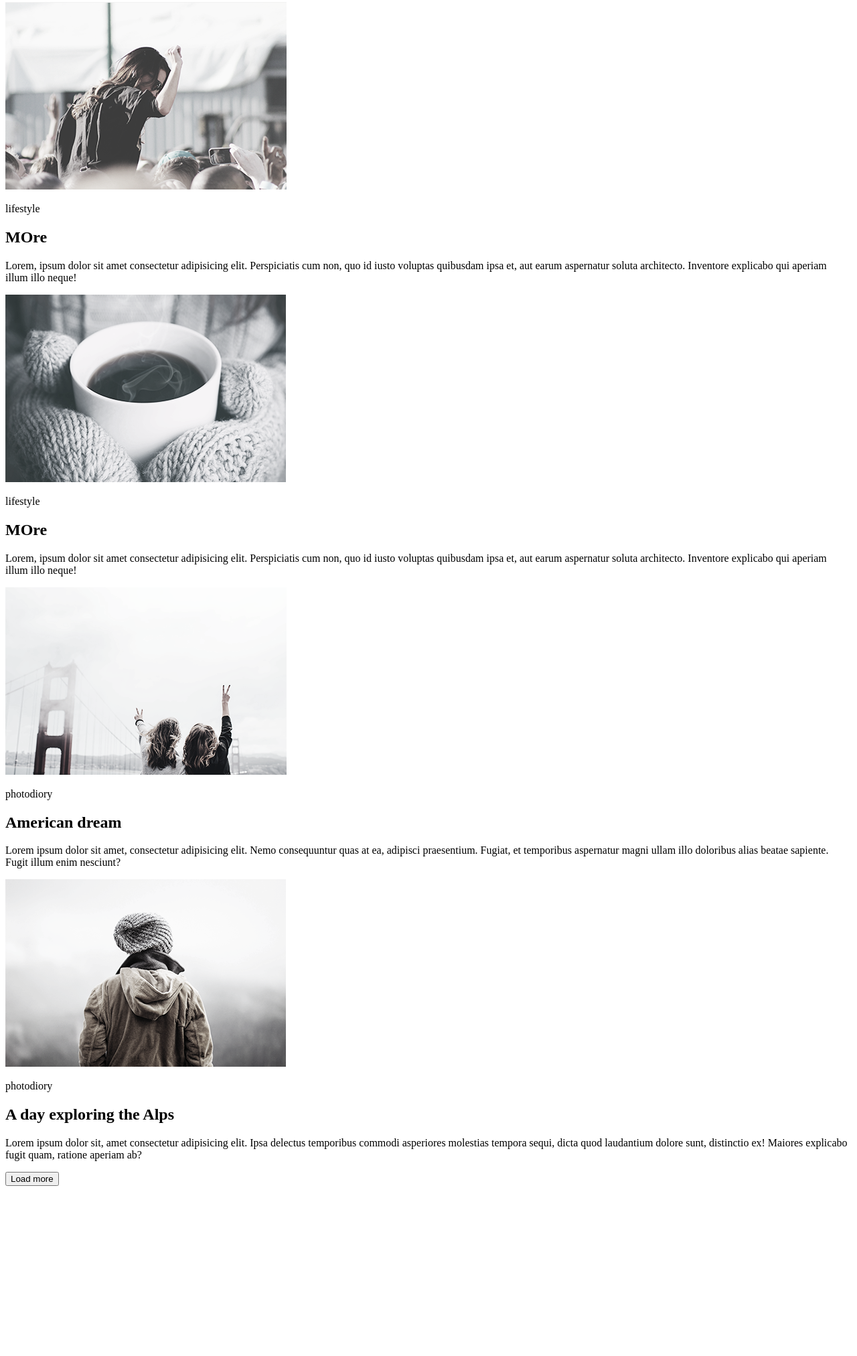
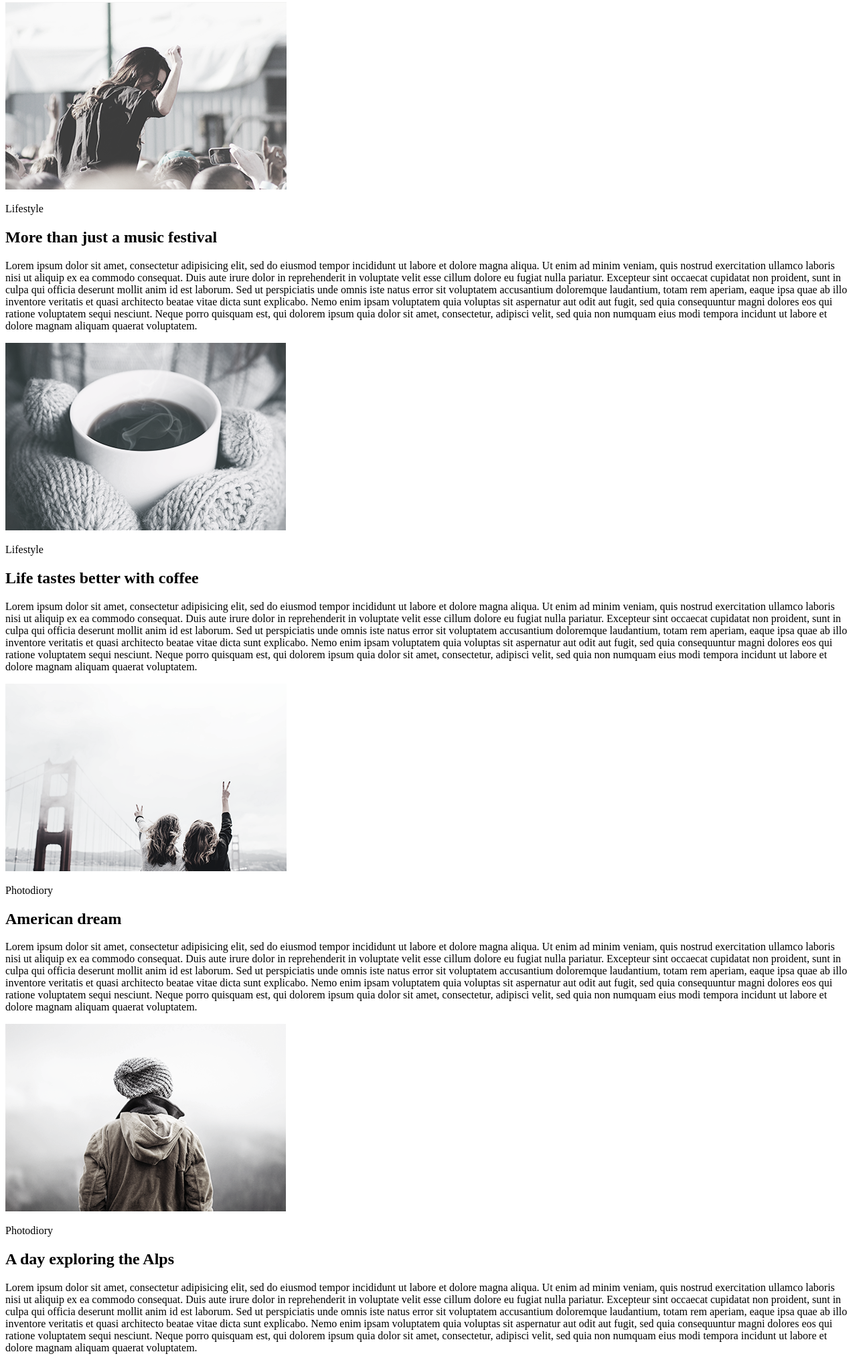
Before and after one commit to Kuchinskiy/goit-fe-course, a plain HTML site: page module01/index.html in a window 1280 px wide. Shown: the part 101-2126 px from the top of the page at 67% size. Before the commit the page ends 1880 px from the top, so only its background shows below. Drawn offline with Linux system fonts and the light colour scheme.

Commit message:
HappyEnd

```diff
--- a/module01/index.html
+++ b/module01/index.html
@@ -23,27 +23,27 @@
     <section>
         <article>
             <img src="img/image1.png" alt="">
-            <p>lifestyle</p>
-            <h2>MOre</h2>
-            <p>Lorem, ipsum dolor sit amet consectetur adipisicing elit. Perspiciatis cum non, quo id iusto voluptas quibusdam ipsa et, aut earum aspernatur soluta architecto. Inventore explicabo qui aperiam illum illo neque!</p>
+            <p>Lifestyle</p>
+            <h2>More than just a music festival </h2>
+            <p>Lorem ipsum dolor sit amet, consectetur adipisicing elit, sed do eiusmod tempor incididunt ut labore et dolore magna aliqua. Ut enim ad minim veniam, quis nostrud exercitation ullamco laboris nisi ut aliquip ex ea commodo consequat. Duis aute irure dolor in reprehenderit in voluptate velit esse cillum dolore eu fugiat nulla pariatur. Excepteur sint occaecat cupidatat non proident, sunt in culpa qui officia deserunt mollit anim id est laborum. Sed ut perspiciatis unde omnis iste natus error sit voluptatem accusantium doloremque laudantium, totam rem aperiam, eaque ipsa quae ab illo inventore veritatis et quasi architecto beatae vitae dicta sunt explicabo. Nemo enim ipsam voluptatem quia voluptas sit aspernatur aut odit aut fugit, sed quia consequuntur magni dolores eos qui ratione voluptatem sequi nesciunt. Neque porro quisquam est, qui dolorem ipsum quia dolor sit amet, consectetur, adipisci velit, sed quia non numquam eius modi tempora incidunt ut labore et dolore magnam aliquam quaerat voluptatem.</p>
         </article>
         <article>
             <img src="img/image2.png" alt="">
-            <p>lifestyle</p>
-            <h2>MOre</h2>
-            <p>Lorem, ipsum dolor sit amet consectetur adipisicing elit. Perspiciatis cum non, quo id iusto voluptas quibusdam ipsa et, aut earum aspernatur soluta architecto. Inventore explicabo qui aperiam illum illo neque!</p>
+            <p>Lifestyle</p>
+            <h2>Life tastes better with coffee</h2>
+            <p>Lorem ipsum dolor sit amet, consectetur adipisicing elit, sed do eiusmod tempor incididunt ut labore et dolore magna aliqua. Ut enim ad minim veniam, quis nostrud exercitation ullamco laboris nisi ut aliquip ex ea commodo consequat. Duis aute irure dolor in reprehenderit in voluptate velit esse cillum dolore eu fugiat nulla pariatur. Excepteur sint occaecat cupidatat non proident, sunt in culpa qui officia deserunt mollit anim id est laborum. Sed ut perspiciatis unde omnis iste natus error sit voluptatem accusantium doloremque laudantium, totam rem aperiam, eaque ipsa quae ab illo inventore veritatis et quasi architecto beatae vitae dicta sunt explicabo. Nemo enim ipsam voluptatem quia voluptas sit aspernatur aut odit aut fugit, sed quia consequuntur magni dolores eos qui ratione voluptatem sequi nesciunt. Neque porro quisquam est, qui dolorem ipsum quia dolor sit amet, consectetur, adipisci velit, sed quia non numquam eius modi tempora incidunt ut labore et dolore magnam aliquam quaerat voluptatem.</p>
         </article>
         <article>
             <img src="img/image3.png" alt="">
-            <p>photodiory</p>
-            <h2>American  dream</h2>
-            <p>Lorem ipsum dolor sit amet, consectetur adipisicing elit. Nemo consequuntur quas at ea, adipisci praesentium. Fugiat, et temporibus aspernatur magni ullam illo doloribus alias beatae sapiente. Fugit illum enim nesciunt?</p>
+            <p>Photodiory</p>
+            <h2>American dream</h2>
+            <p>Lorem ipsum dolor sit amet, consectetur adipisicing elit, sed do eiusmod tempor incididunt ut labore et dolore magna aliqua. Ut enim ad minim veniam, quis nostrud exercitation ullamco laboris nisi ut aliquip ex ea commodo consequat. Duis aute irure dolor in reprehenderit in voluptate velit esse cillum dolore eu fugiat nulla pariatur. Excepteur sint occaecat cupidatat non proident, sunt in culpa qui officia deserunt mollit anim id est laborum. Sed ut perspiciatis unde omnis iste natus error sit voluptatem accusantium doloremque laudantium, totam rem aperiam, eaque ipsa quae ab illo inventore veritatis et quasi architecto beatae vitae dicta sunt explicabo. Nemo enim ipsam voluptatem quia voluptas sit aspernatur aut odit aut fugit, sed quia consequuntur magni dolores eos qui ratione voluptatem sequi nesciunt. Neque porro quisquam est, qui dolorem ipsum quia dolor sit amet, consectetur, adipisci velit, sed quia non numquam eius modi tempora incidunt ut labore et dolore magnam aliquam quaerat voluptatem.</p>
         </article>
         <article>
             <img src="img/image4.png" alt="">
-            <p>photodiory</p>
+            <p>Photodiory</p>
             <h2>A day exploring the Alps</h2>
-            <p>Lorem ipsum dolor sit, amet consectetur adipisicing elit. Ipsa delectus temporibus commodi asperiores molestias tempora sequi, dicta quod laudantium dolore sunt, distinctio ex! Maiores explicabo fugit quam, ratione aperiam ab?</p>
+            <p>Lorem ipsum dolor sit amet, consectetur adipisicing elit, sed do eiusmod tempor incididunt ut labore et dolore magna aliqua. Ut enim ad minim veniam, quis nostrud exercitation ullamco laboris nisi ut aliquip ex ea commodo consequat. Duis aute irure dolor in reprehenderit in voluptate velit esse cillum dolore eu fugiat nulla pariatur. Excepteur sint occaecat cupidatat non proident, sunt in culpa qui officia deserunt mollit anim id est laborum. Sed ut perspiciatis unde omnis iste natus error sit voluptatem accusantium doloremque laudantium, totam rem aperiam, eaque ipsa quae ab illo inventore veritatis et quasi architecto beatae vitae dicta sunt explicabo. Nemo enim ipsam voluptatem quia voluptas sit aspernatur aut odit aut fugit, sed quia consequuntur magni dolores eos qui ratione voluptatem sequi nesciunt. Neque porro quisquam est, qui dolorem ipsum quia dolor sit amet, consectetur, adipisci velit, sed quia non numquam eius modi tempora incidunt ut labore et dolore magnam aliquam quaerat voluptatem.</p>
         </article>
         <button>Load more</button>
     </section>
```
